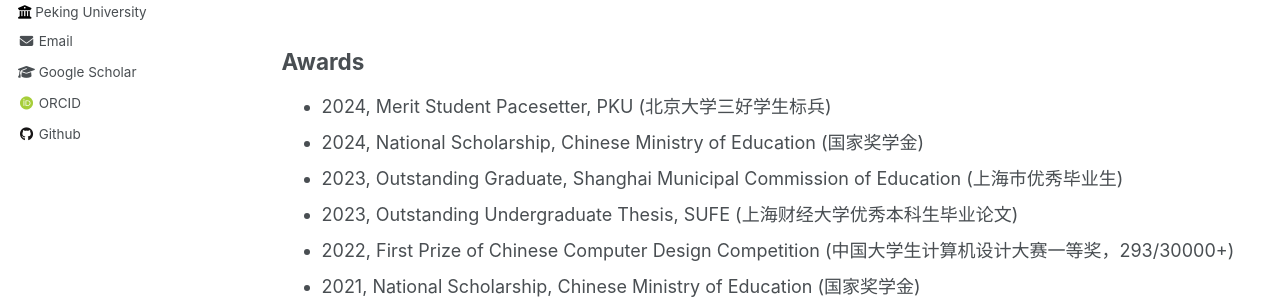
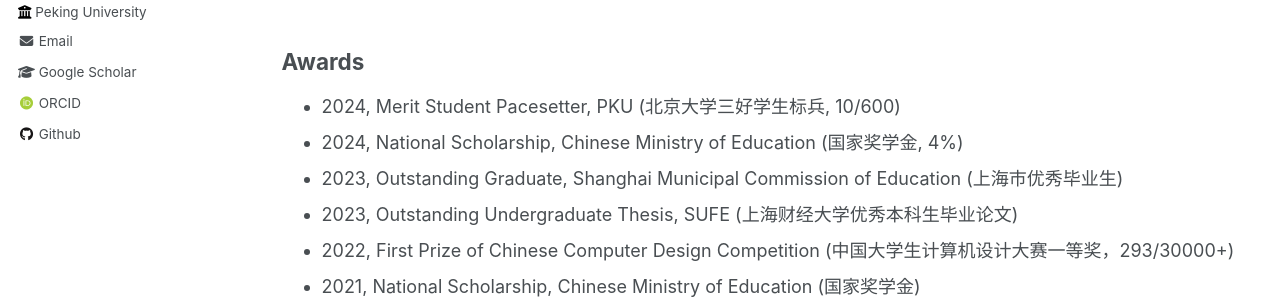
Before and after one commit to wuyucheng2002/wuyucheng2002.github.io, a Jekyll site: the page built from _pages/experience.md, in a window 1280 px wide and 900 px high, scrolled down 776 px. Shown: the part 348-647 px from the top of the window. Built offline with Jekyll 4.4.1, drawn with Linux system fonts in a browser that asks for light colours; some web fonts are replaced.

Commit message:
Update experience.md

```diff
--- a/_pages/experience.md
+++ b/_pages/experience.md
@@ -35,8 +35,8 @@
 
 ## Awards
 
-* 2024, Merit Student Pacesetter, PKU (北京大学三好学生标兵)
-* 2024, National Scholarship, Chinese Ministry of Education (国家奖学金)
+* 2024, Merit Student Pacesetter, PKU (北京大学三好学生标兵, 10/600)
+* 2024, National Scholarship, Chinese Ministry of Education (国家奖学金, 4%)
 * 2023, Outstanding Graduate, Shanghai Municipal Commission of Education (上海市优秀毕业生)
 * 2023, Outstanding Undergraduate Thesis, SUFE (上海财经大学优秀本科生毕业论文)
 * 2022, First Prize of Chinese Computer Design Competition (中国大学生计算机设计大赛一等奖，293/30000+)
```
